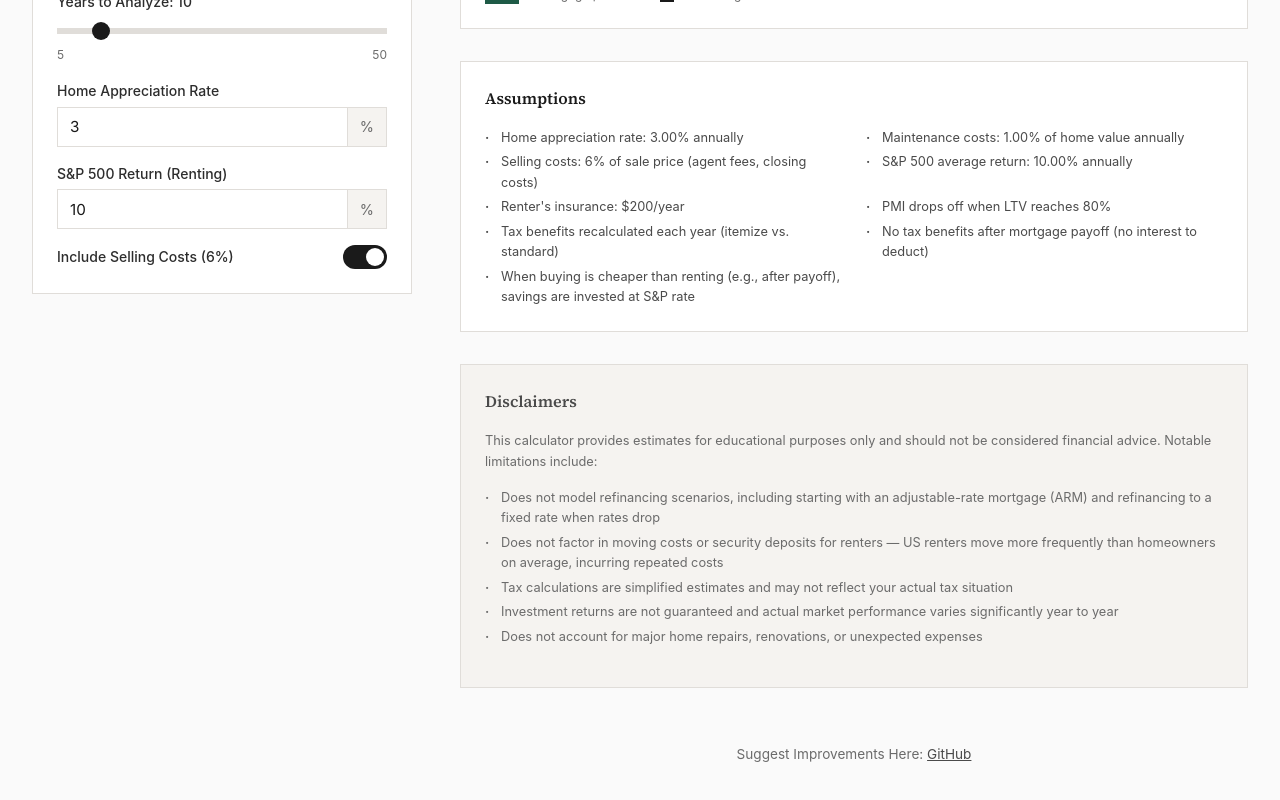
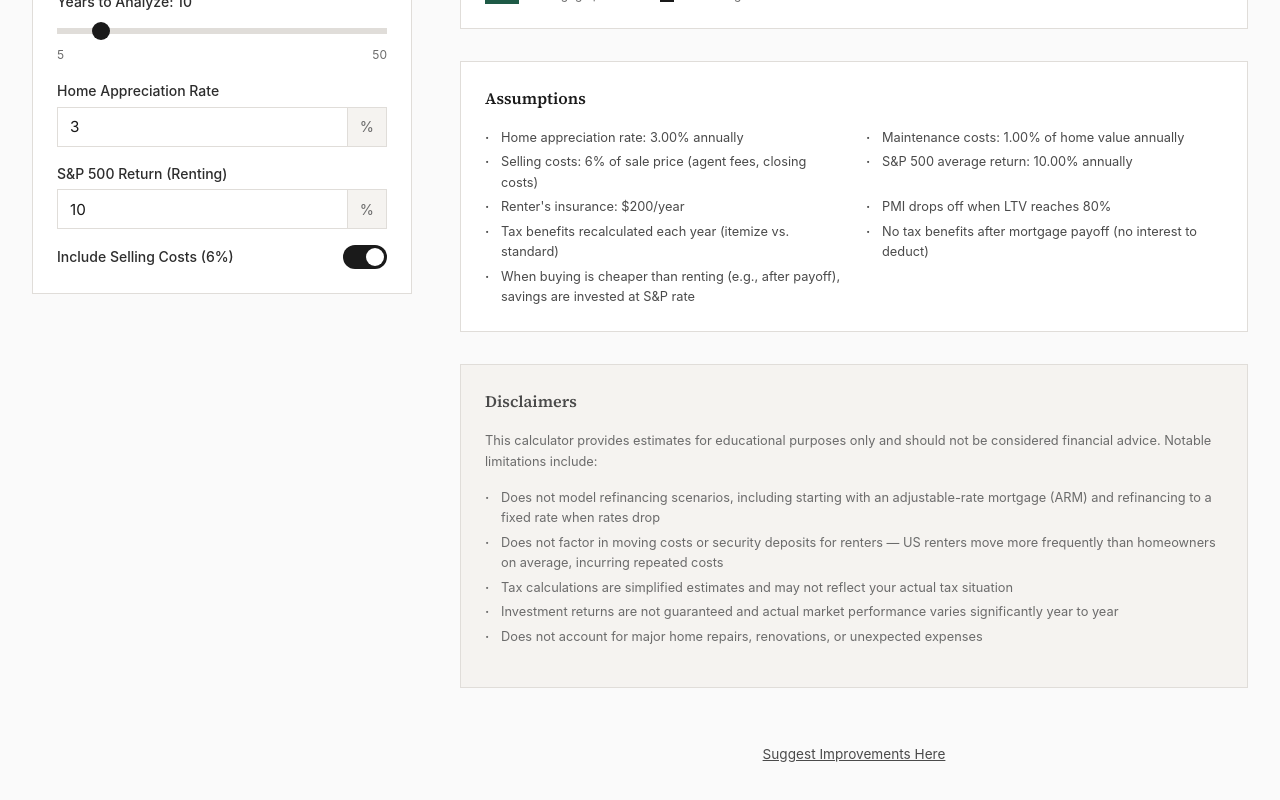
Before and after one commit to Damdiel/rentorbuy, a React (Vite) app: page / in a window 1280 px wide. Shown: the part 1957-2757 px from the top of the page. Built offline with nearby package versions, Linux system fonts and the light colour scheme.

Commit message:
Make Suggest Improvements the hyperlink text

```diff
--- a/src/App.jsx
+++ b/src/App.jsx
@@ -1071,7 +1071,7 @@ function App() {
           </div>
 
           <div className="footer-link">
-            Suggest Improvements Here: <a href="https://github.com/Damdiel/rentorbuy" target="_blank" rel="noopener noreferrer">GitHub</a>
+            <a href="https://github.com/Damdiel/rentorbuy" target="_blank" rel="noopener noreferrer">Suggest Improvements Here</a>
           </div>
             </>
           )}
```
